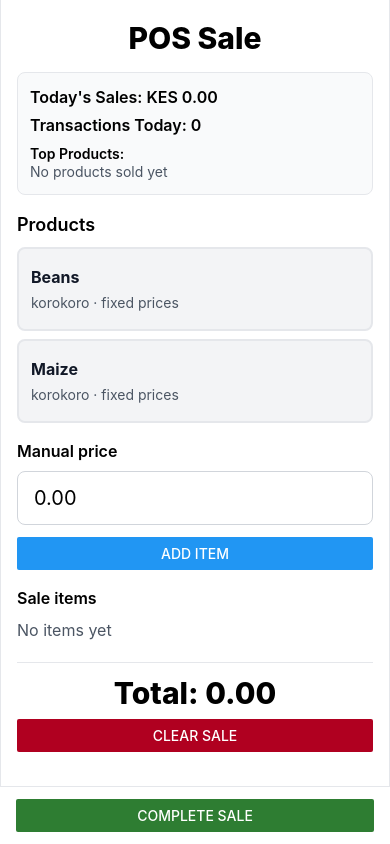
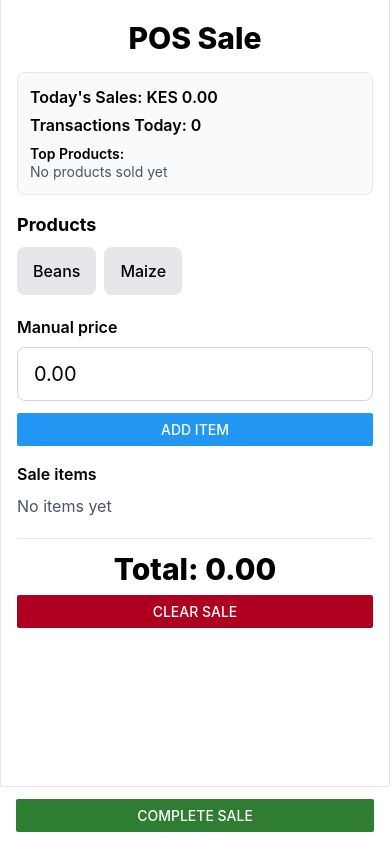
Before and after one commit to Recillah-Khamala/POS-prototype, a React Native app: screen / in a window 390 px wide. Built offline with nearby package versions, Linux system fonts and the light colour scheme.

Commit message:
refactor(components): update ProductSelector to use TouchableOpacity and simplified styling

```diff
--- a/components/ProductSelector.js
+++ b/components/ProductSelector.js
@@ -1,5 +1,5 @@
 import React from 'react';
-import { View, Text, Pressable } from 'react-native';
+import { View, Text, Pressable, TouchableOpacity } from 'react-native';
 
 // Local formatter (same behavior as in SalesScreen)
 function formatQuantity(q) {
@@ -11,25 +11,19 @@ function formatQuantity(q) {
 
 export default function ProductSelector({ products = [], selectedProduct, setSelectedProduct, onAddItem, quantityOptions = [] }) {
   return (
-    <View className="w-full">
-      <Text className="text-lg font-semibold mb-2">Products</Text>
+    <View className="mb-4">
+      <Text className="text-lg font-bold mb-2">Products</Text>
 
-      <View className="flex-row flex-wrap gap-2 mb-3 w-full">
-        {products.map((p) => {
-          const isSelected = selectedProduct?.id === p.id;
-          return (
-            <Pressable
-              key={p.id}
-              onPress={() => setSelectedProduct(isSelected ? null : p)}
-              className={
-                `min-w-[44%] flex-grow py-4 px-3 rounded-lg border-2 ${isSelected ? 'border-blue-700 bg-blue-50' : 'border-gray-200 bg-gray-100'}`
-              }
-            >
-              <Text className={`text-base font-bold ${isSelected ? 'text-blue-800' : 'text-gray-900'}`}>{p.name}</Text>
-              <Text className="text-sm text-gray-600 mt-1">{p.unitName} · fixed prices</Text>
-            </Pressable>
-          );
-        })}
+      <View className="flex-row flex-wrap gap-2">
+        {products.map(p => (
+          <TouchableOpacity
+            key={p.id}
+            onPress={() => setSelectedProduct(p)}
+            className="bg-gray-200 px-4 py-3 rounded-lg"
+          >
+            <Text className="text-base font-medium">{p.name}</Text>
+          </TouchableOpacity>
+        ))}
       </View>
 
       {selectedProduct ? (
```
